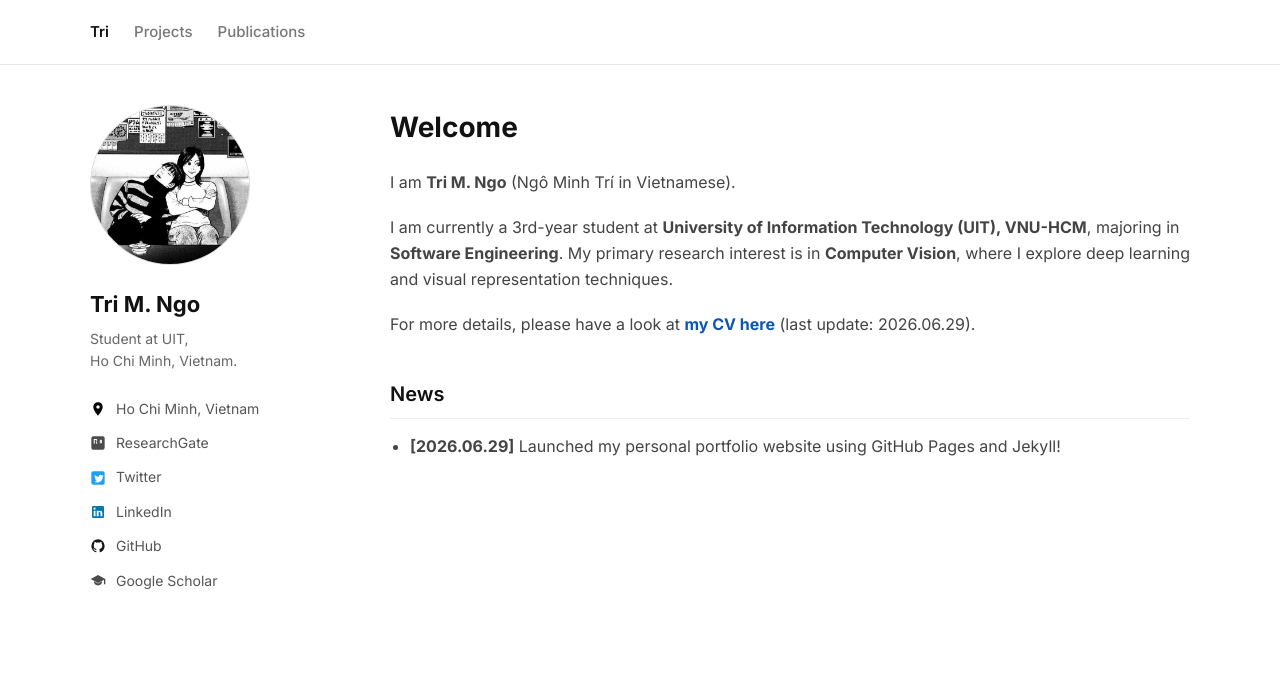
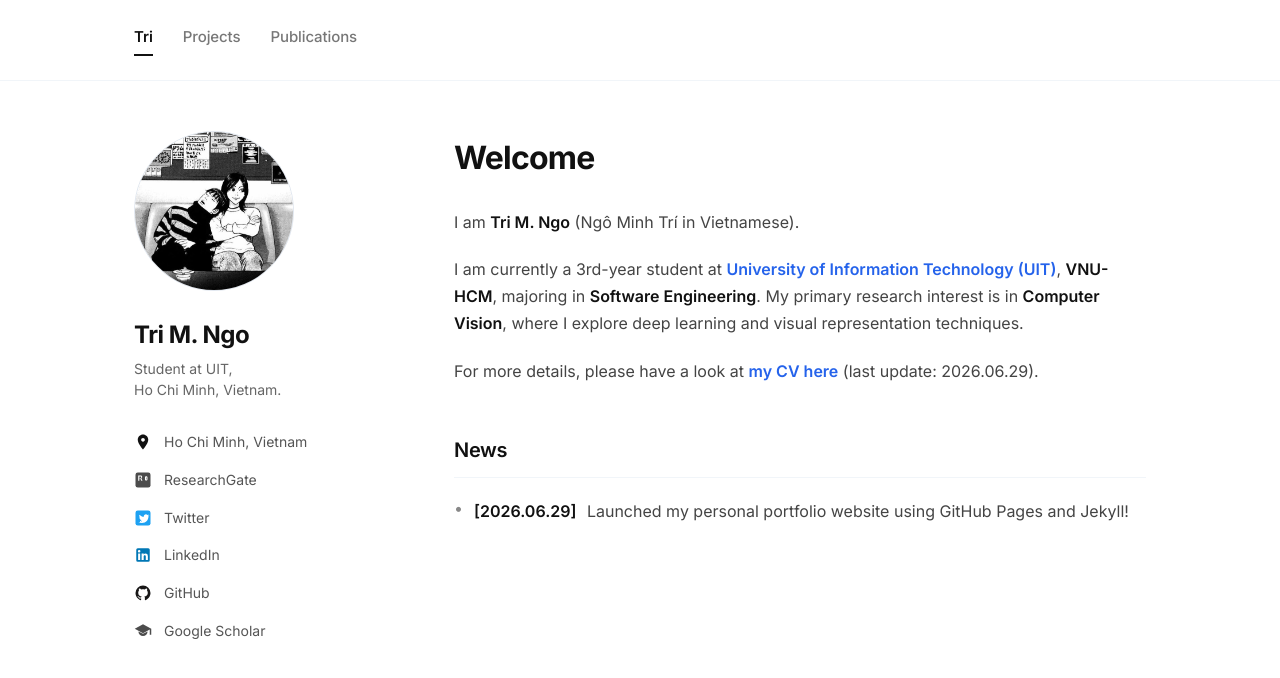
Before and after one commit to triaxios713/triaxios713.github.io, a Jekyll site: the page built from index.md, in a window 1280 px wide. Shown: the top 678 px of the page. Built offline with Jekyll 4.4.1, drawn with Linux system fonts in a browser that asks for light colours.

Commit message:
feat: add custom stylesheet and update university link in index.md

```diff
--- a/assets/css/style.css
+++ b/assets/css/style.css
@@ -1,3 +1,4 @@
+/* Reset & Base Styles */
 * {
   box-sizing: border-box;
   margin: 0;
@@ -6,65 +7,82 @@
 
 body {
   font-family: 'Inter', -apple-system, BlinkMacSystemFont, "Segoe UI", Roboto, Helvetica, Arial, sans-serif;
-  color: #333333;
+  color: #444444;
   background-color: #ffffff;
-  line-height: 1.6;
+  line-height: 1.7;
+  -webkit-font-smoothing: antialiased;
 }
 
 a {
-  color: #0c56b3;
+  color: #2563eb; /* Professional blue to indicate clickability */
   text-decoration: none;
+  transition: color 0.2s ease, border-color 0.2s ease;
+  border-bottom: 1px solid transparent;
 }
 
 a:hover {
-  text-decoration: underline;
+  color: #1d4ed8; /* Darker blue on hover */
+  border-color: #1d4ed8;
 }
 
+/* Navbar */
 .navbar-header {
-  border-bottom: 1px solid #eaeaea;
-  padding: 20px 0;
-  margin-bottom: 40px;
+  border-bottom: 1px solid #f1f5f9;
+  padding: 24px 0;
+  margin-bottom: 50px;
 }
 
 .navbar {
-  max-width: 1140px;
+  max-width: 1060px;
   margin: 0 auto;
-  padding: 0 20px;
+  padding: 0 24px;
 }
 
 .nav-links {
   display: flex;
-  gap: 25px;
+  gap: 30px;
 }
 
 .nav-link {
   color: #777777;
   font-weight: 500;
   font-size: 15px;
+  letter-spacing: -0.1px;
+  border-bottom: 2px solid transparent;
+  padding-bottom: 4px;
+  transition: color 0.2s ease, border-color 0.2s ease;
 }
 
-.nav-link.active, .nav-link:hover {
+.nav-link:hover {
   color: #111111;
   text-decoration: none;
-  font-weight: 600;
+  border-color: transparent;
 }
 
+.nav-link.active {
+  color: #111111;
+  font-weight: 600;
+  border-color: #111111; /* Clean underline for active page */
+}
+
+/* Layout Grid */
 .container {
-  max-width: 1140px;
+  max-width: 1060px;
   margin: 0 auto;
-  padding: 0 20px 60px 20px;
+  padding: 0 24px 80px 24px;
   display: grid;
   grid-template-columns: 240px 1fr;
-  gap: 60px;
+  gap: 80px;
 }
 
+/* Sidebar */
 .sidebar {
   font-size: 14px;
 }
 
 .profile-card {
   position: sticky;
-  top: 20px;
+  top: 40px;
 }
 
 .avatar {
@@ -72,21 +90,29 @@ a:hover {
   height: 160px;
   border-radius: 50%;
   object-fit: cover;
-  margin-bottom: 20px;
-  border: 1px solid #dddddd;
+  margin-bottom: 24px;
+  border: 1px solid #e2e8f0;
+  transition: transform 0.3s cubic-bezier(0.16, 1, 0.3, 1);
+}
+
+.avatar:hover {
+  transform: scale(1.03);
 }
 
 .profile-name {
-  font-size: 22px;
+  font-size: 24px;
   font-weight: 700;
   color: #111111;
-  margin-bottom: 10px;
+  margin-bottom: 8px;
   line-height: 1.2;
+  letter-spacing: -0.5px;
 }
 
 .profile-title {
   color: #666666;
-  margin-bottom: 25px;
+  margin-bottom: 30px;
+  font-size: 14px;
+  line-height: 1.5;
 }
 
 .social-links {
@@ -96,27 +122,34 @@ a:hover {
 .social-links li {
   display: flex;
   align-items: center;
-  gap: 10px;
-  margin-bottom: 12px;
+  gap: 12px;
+  margin-bottom: 14px;
   color: #555555;
+  transition: transform 0.2s ease;
+}
+
+.social-links li:hover {
+  transform: translateX(3px);
 }
 
 .social-links a {
   color: #555555;
+  border-bottom: none;
 }
 
-.social-links a:hover {
-  color: #0c56b3;
+.social-links li:hover a {
+  color: #111111;
 }
 
 .icon {
-  width: 16px;
-  height: 16px;
+  width: 18px;
+  height: 18px;
   flex-shrink: 0;
 }
 
+/* Icon Brand Colors */
 .icon-location {
-  fill: #000000;
+  fill: #111111;
 }
 
 .icon-linkedin {
@@ -131,24 +164,24 @@ a:hover {
   fill: #4c4c4c;
 }
 
-
-
-/* Vùng nội dung chính (Markdown chuyển đổi sang) */
+/* Main Content Area */
 .content h1 {
-  font-size: 28px;
+  font-size: 32px;
   font-weight: 700;
   color: #111111;
-  margin-bottom: 20px;
+  margin-bottom: 24px;
+  letter-spacing: -0.8px;
 }
 
 .content h2 {
   font-size: 20px;
   font-weight: 600;
   color: #111111;
-  margin-top: 40px;
-  margin-bottom: 15px;
-  border-bottom: 1px solid #eeeeee;
-  padding-bottom: 8px;
+  margin-top: 48px;
+  margin-bottom: 20px;
+  border-bottom: 1px solid #f1f5f9;
+  padding-bottom: 10px;
+  letter-spacing: -0.3px;
 }
 
 .content p {
@@ -156,20 +189,56 @@ a:hover {
   color: #444444;
 }
 
-.content ul, .content ol {
-  margin-bottom: 20px;
-  padding-left: 20px;
+/* Bold text inside content */
+.content strong {
+  color: #111111;
+  font-weight: 600;
+}
+
+.content a strong {
+  color: inherit;
+}
+
+/* Custom Bullet List for Minimalist Feel */
+.content ul {
+  list-style: none;
+  margin-bottom: 24px;
 }
 
 .content li {
-  margin-bottom: 10px;
+  position: relative;
+  padding-left: 20px;
+  margin-bottom: 12px;
   color: #444444;
 }
 
+.content li::before {
+  content: "•";
+  position: absolute;
+  left: 0;
+  color: #888888;
+  font-size: 16px;
+  line-height: 1;
+  top: 2px;
+}
+
+/* Custom styles for News Timeline list */
+.content ul li strong {
+  font-weight: 600;
+  margin-right: 6px;
+}
+
+/* Responsive Styles */
 @media (max-width: 768px) {
+  .navbar-header {
+    margin-bottom: 30px;
+    padding: 20px 0;
+  }
+
   .container {
     grid-template-columns: 1fr;
     gap: 40px;
+    padding-bottom: 40px;
   }
 
   .profile-card {
@@ -178,11 +247,16 @@ a:hover {
   }
 
   .avatar {
-    width: 140px;
-    height: 140px;
+    width: 130px;
+    height: 130px;
+    margin-bottom: 16px;
   }
 
   .social-links li {
     justify-content: center;
   }
+
+  .social-links li:hover {
+    transform: none;
+  }
 }
--- a/index.md
+++ b/index.md
@@ -7,7 +7,7 @@ title: Welcome
 
 I am **Tri M. Ngo** (Ngô Minh Trí in Vietnamese).
 
-I am currently a 3rd-year student at **University of Information Technology (UIT), VNU-HCM**, majoring in **Software Engineering**. My primary research interest is in **Computer Vision**, where I explore deep learning and visual representation techniques.
+I am currently a 3rd-year student at [**University of Information Technology (UIT)**](https://www.uit.edu.vn/), **VNU-HCM**, majoring in **Software Engineering**. My primary research interest is in **Computer Vision**, where I explore deep learning and visual representation techniques.
 
 For more details, please have a look at **[my CV here]({{ '/assets/pdf/CV.pdf' | relative_url }})** (last update: 2026.06.29).
 
```
